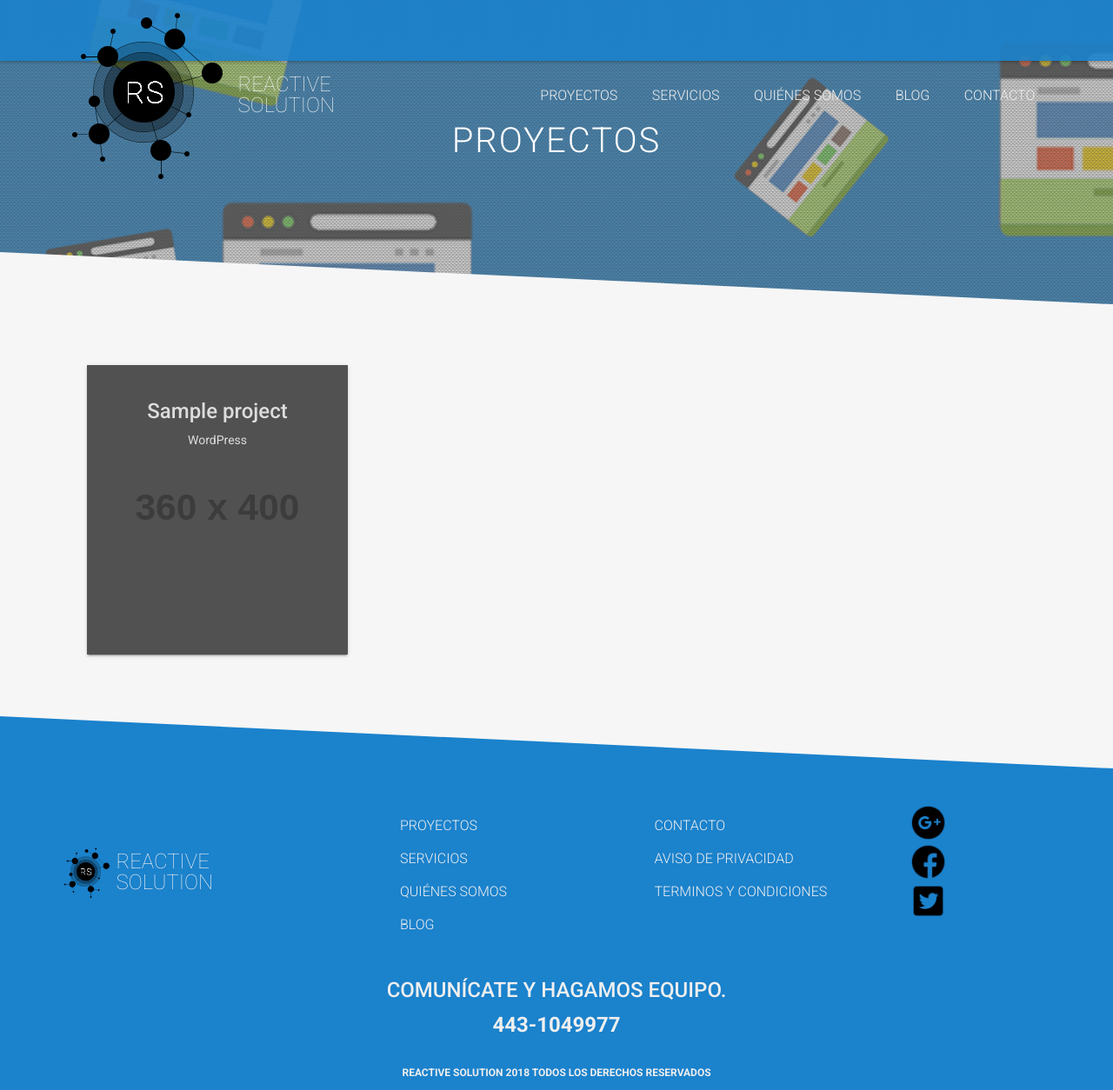
After one commit to eduardobc88/reactive-web, a Django app: template reactive-solutions/website/siteapp/templates/archive-project/archive.html in a window 1280 px wide. The commit adds this page. Shown: the whole page at 87% size. Run offline with Django 3.2, Linux system fonts and the light colour scheme; the template is opened without the code that fills it: most values are stand-ins (such as "Sample title", 1, 10 or a date in 2020); grey boxes labelled with a size stand in for pictures from a placeholder-image service; some libraries are stand-ins or nearby versions.

Commit message:
project archive and project single added and some styles changed

```diff
--- a/reactive-solutions/website/siteapp/static/css/archive-blog.css
+++ b/reactive-solutions/website/siteapp/static/css/archive-blog.css
@@ -1,8 +1,7 @@
 .header-wrapper {
     background-image: url(/static/img/blog-bkg.png);
-    background-size: contain;
     background-repeat: no-repeat;
-    background-position: bottom center;
+    background-position: center;
 }
 
 .archive-blog-wrapper {
--- /dev/null
+++ b/reactive-solutions/website/siteapp/static/css/archive-project.css
@@ -0,0 +1,60 @@
+.header-wrapper {
+    background-image: url(/static/img/project-bkg.png);
+    background-repeat: no-repeat;
+    background-position: center;
+}
+
+.archive-project-wrapper {
+    padding-top: 60px;
+    padding-bottom: 0px;
+}
+
+.archive-project-wrapper a {
+    text-decoration: none;
+}
+
+.archive-project-wrapper .decor-top {
+    position: absolute;
+}
+
+.archive-project-wrapper .item {
+    position: relative;
+    overflow: hidden;
+    max-width: 300px;
+    margin: auto;
+    cursor: pointer;
+    box-shadow: 0 3px 1px -2px rgba(0,0,0,.2), 0 2px 2px 0 rgba(0,0,0,.14), 0 1px 5px 0 rgba(0,0,0,.12);
+    margin-top: 10px;
+    margin-bottom: 10px;
+}
+
+.archive-project-wrapper .item .image {
+    max-width: 100%;
+}
+
+.archive-project-wrapper .item .cover {
+    position: absolute;
+    bottom: 0;
+    background-color: rgba(0, 0, 0, 0.6);
+    top: 0;
+    padding: 20px;
+    text-align: center;
+    transition-duration: 200ms;
+    width: 100%;
+}
+
+.archive-project-wrapper .item h3, .archive-project-wrapper .item p {
+    color: #ddd;
+}
+
+.archive-project-wrapper .item:hover .cover {
+    background-color: #1b82cc;
+}
+
+.archive-project-wrapper .item:hover .cover h3 {
+    color: #ddd;
+}
+
+.archive-project-wrapper .item:hover .cover p {
+    color: #ddd;
+}
--- a/reactive-solutions/website/siteapp/static/css/global.css
+++ b/reactive-solutions/website/siteapp/static/css/global.css
@@ -433,6 +433,8 @@ body {
     background-color: #1b82cc;
     position: relative;
     overflow: hidden;
+    background-position: center;
+    background-size: cover;
 }
 
 .header-wrapper .container {
--- a/reactive-solutions/website/siteapp/static/css/single-blog.css
+++ b/reactive-solutions/website/siteapp/static/css/single-blog.css
@@ -2,7 +2,6 @@
     background-image: url(/static/img/blog-bkg.png);
     background-position: center;
     background-repeat: no-repeat;
-    background-size: contain;
 }
 
 .single-blog-wrapper {
--- /dev/null
+++ b/reactive-solutions/website/siteapp/templates/archive-project/archive.html
@@ -0,0 +1,75 @@
+{% extends "base.html" %}
+{% load static %}
+{% block page_css %}
+<link rel="stylesheet" href="{% static 'css/archive-project.css' %}">
+{% endblock %}
+
+{% block page_content %}
+    <div class="header-wrapper">
+        <div class="container">
+            <div class="row">
+                <div class="col-xs-12 col-sm-1"></div>
+                <div class="col-xs-12 col-sm-10">
+                    <h1>PROYECTOS</h1>
+                </div>
+                <div class="col-xs-12 col-sm-1"></div>
+            </div>
+        </div>
+    </div>
+    <div class="custom-wrapper background-color-white archive-project-wrapper">
+        <div class="decor-top">
+            <svg class="decor background-fill-white" height="100%" preserveAspectRatio="none" version="1.1" viewBox="0 0 100 100" width="100%" xmlns="http://www.w3.org/2000/svg">
+              <path d="M0 0 L100 100 L0 100" stroke-width="0"></path>
+            </svg>
+        </div>
+        <div class="container">
+            <div class="row">
+                {% for project in projects %}
+                    <div class="col-xs-12 col-sm-4">
+                        <a href="{{ project.get_absolute_url }}">
+                            <div class="item">
+                                <img class="image" src="http://placehold.it/360x400/7b7b7b/DADADA/?text=360x400">
+                                <div class="cover">
+                                    <h3>{{ project.project_title }}</h3>
+                                    <p>WordPress</p>
+                                </div>
+                            </div>
+                        </a>
+                    </div>
+                {% endfor %}
+            </div>
+            <div class="row">
+                <div class="col-xs-12">
+                    {% if is_paginated %}
+                        <div class="archive-pagination">
+                            <ul>
+                                {% if page_obj.has_previous %}
+                                  <li><a href="{% url 'project-archive' %}{{ page_obj.previous_page_number }}/">‹</a></li>
+                                {% else %}
+                                  <li class="disabled"><span>‹</span></li>
+                                {% endif %}
+                                {% for i in paginator.page_range %}
+                                  {% if page_obj.number == i %}
+                                    <li class="active"><span>{{ i }} <span class="sr-only">(current)</span></span></li>
+                                  {% else %}
+                                    <li><a href="{% url 'project-archive' %}{{ i }}/">{{ i }}</a></li>
+                                  {% endif %}
+                                {% endfor %}
+                                {% if page_obj.has_next %}
+                                  <li><a href="{% url 'project-archive' %}{{ page_obj.next_page_number }}/">›</a></li>
+                                {% else %}
+                                  <li class="disabled"><span>›</span></li>
+                                {% endif %}
+                            </ul>
+                        </div>
+                    {% endif %}
+                </div>
+            </div>
+        </div>
+        <div class="decor-bottom over-footer">
+            <svg class="decor background-fill-white" height="100%" preserveAspectRatio="none" version="1.1" viewBox="0 0 100 100" width="100%" xmlns="http://www.w3.org/2000/svg">
+              <path d="M0 0 L100 0 L100 100" stroke-width="0"></path>
+            </svg>
+        </div>
+    </div>
+{% endblock %}
--- a/reactive-solutions/website/siteapp/templates/archive-project/project-detail.html
+++ /dev/null
@@ -1,5 +0,0 @@
-{% extends "base.html" %}
-
-{% block page_content %}
-    <h2>Project Detail</h2>
-{% endblock %}
```
Also changed, not shown: reactive-solutions/website/siteapp/templates/archive-project/project-list.html (deleted, +0 -34 lines), reactive-solutions/website/siteapp/templates/archive-project/single.html (added, +56 -0 lines), reactive-solutions/website/siteapp/views.py (+4 -4 lines), reactive-solutions/website/siteapp/static/css/single-project.css (added), reactive-solutions/website/siteapp/static/img/project-bkg.png (added), reactive-solutions/website/siteapp/static/uploads/f173dd9b-04f9-4687-9b21-e0d0092992fe.png (added).
